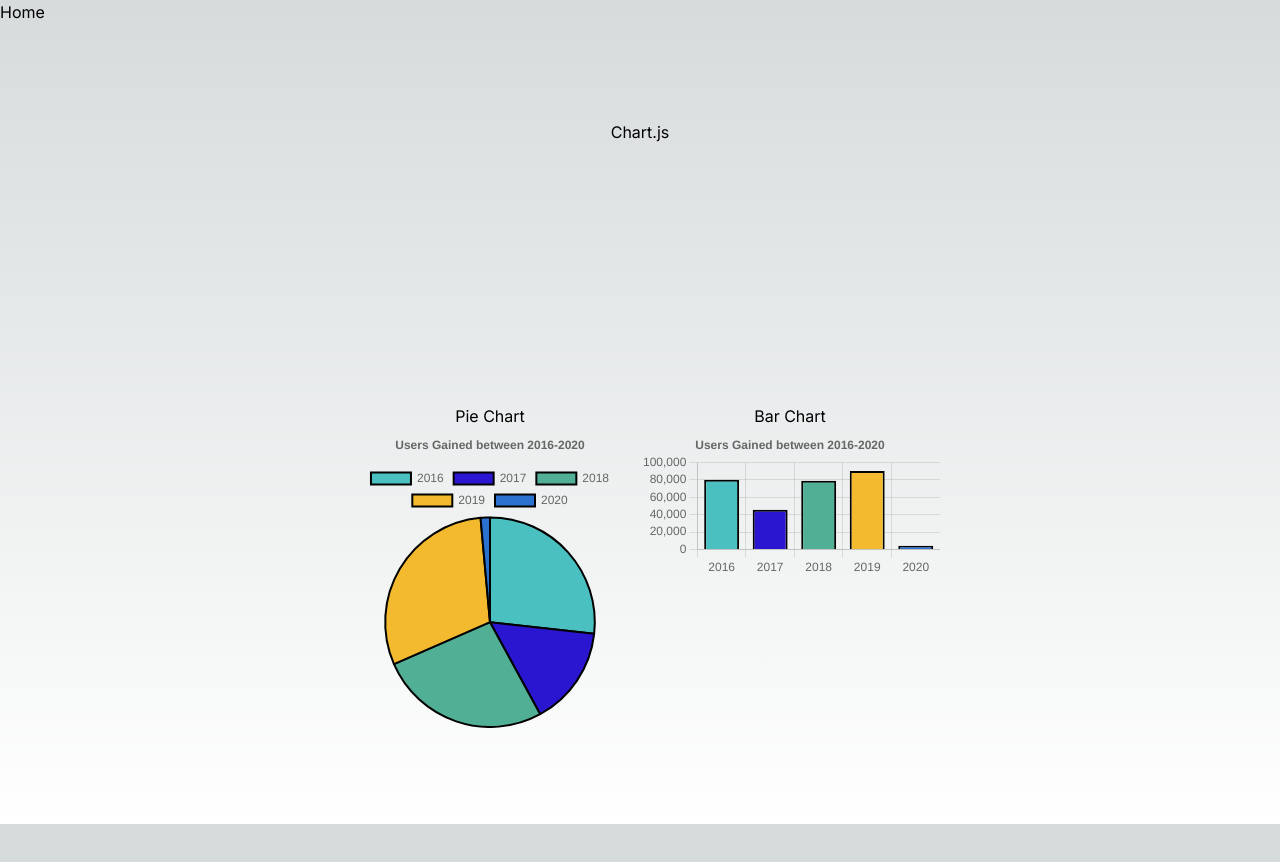
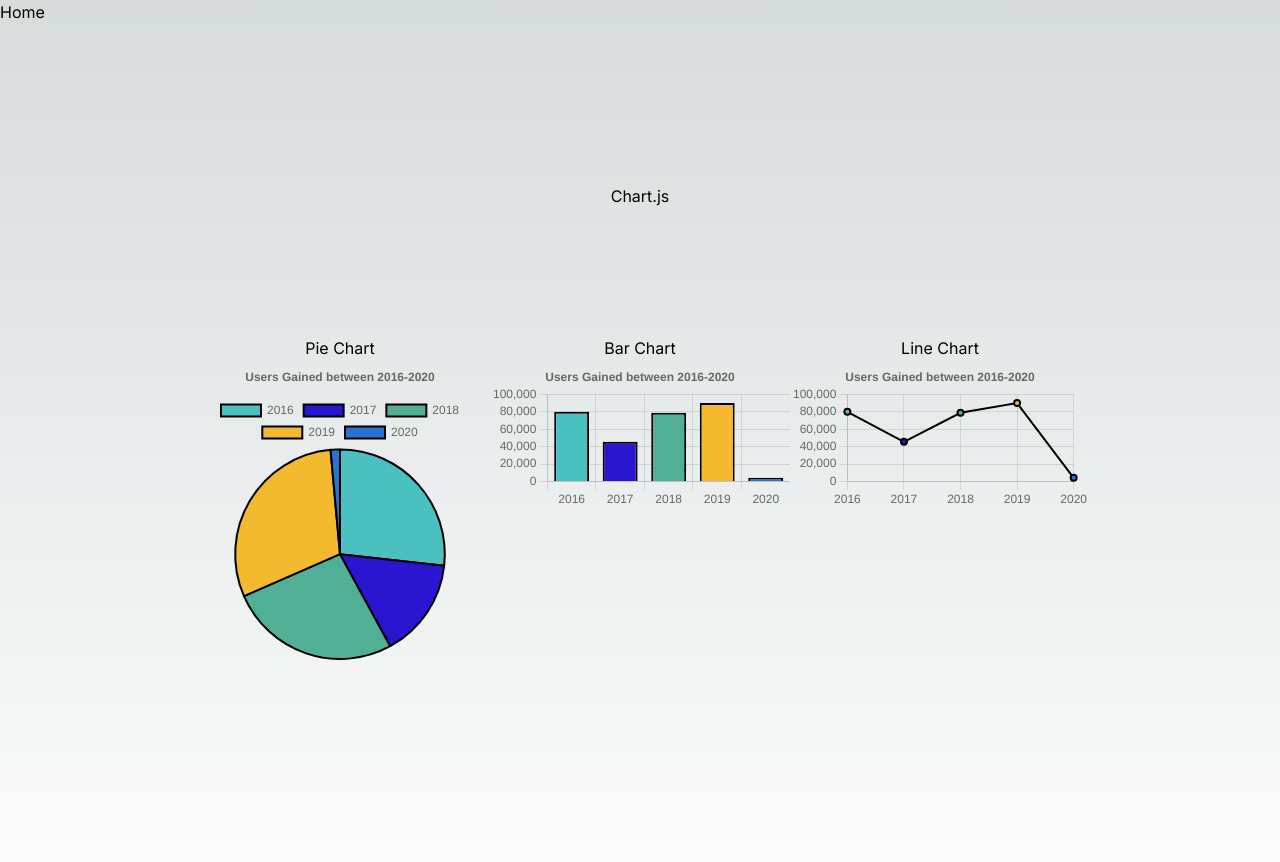
Before and after one commit to Curtis-Turk/graphs-database-testing, a Next.js app: page /chartJS in a window 1280 px wide. Shown: the top 862 px of the page. Before the commit the page ends 824 px from the top, so only its background shows below. Built offline with nearby package versions, Linux system fonts and the light colour scheme.

Commit message:
Added a line chart

```diff
--- a/app/chartJS/LineChart.tsx
+++ b/app/chartJS/LineChart.tsx
@@ -0,0 +1,25 @@
+import { Line } from "react-chartjs-2";
+import { ChartData } from "./page";
+
+function LineChart({ chartData }: { chartData: ChartData }) {
+  return (
+    <div className="chart-container">
+      <h2 style={{ textAlign: "center" }}>Line Chart</h2>
+      <Line
+        data={chartData}
+        options={{
+          plugins: {
+            title: {
+              display: true,
+              text: "Users Gained between 2016-2020",
+            },
+            legend: {
+              display: false,
+            },
+          },
+        }}
+      />
+    </div>
+  );
+}
+export default LineChart;
--- a/app/chartJS/page.tsx
+++ b/app/chartJS/page.tsx
@@ -6,6 +6,7 @@ import { useState } from "react";
 import { UserData } from "@/utils/userData";
 import PieChart from "./PieChart";
 import BarChart from "./BarChart";
+import LineChart from "./LineChart";
 
 type UserDataObject = {
   id: number;
@@ -50,11 +51,12 @@ export default function ChartJS() {
   });
 
   return (
-    <main className="flex min-h-screen flex-col items-center justify-between p-24">
+    <main className="flex min-h-screen flex-col items-center p-40">
       <h1>Chart.js</h1>
-      <div className="flex flex-row">
+      <div className="flex flex-row p-32">
         <PieChart chartData={chartData} />
         <BarChart chartData={chartData} />
+        <LineChart chartData={chartData} />
       </div>
     </main>
   );
```
